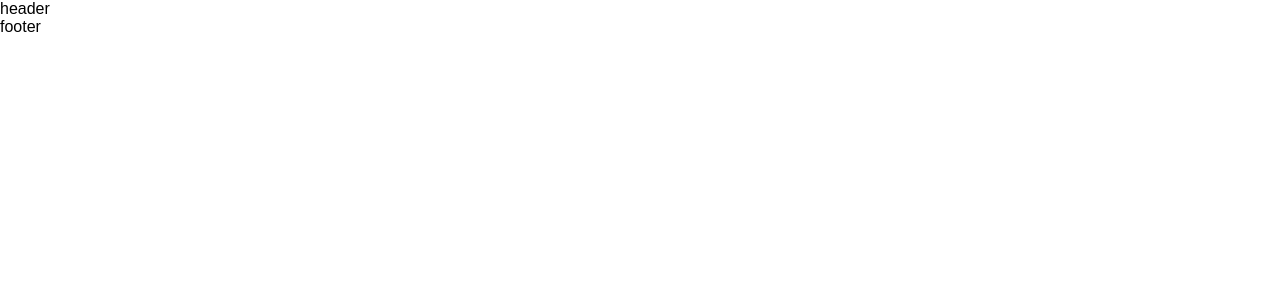
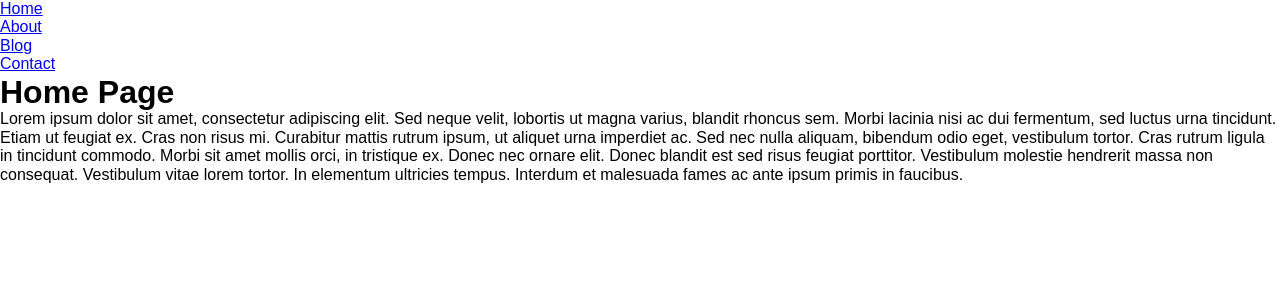
Before and after one commit to luketeal/Profile, a React (Create React App) app: page / in a window 1280 px wide. Shown: the top 300 px of the page. Built offline with nearby package versions, Linux system fonts and the light colour scheme.

Commit message:
switch to conditional rendering

```diff
--- a/src/App.js
+++ b/src/App.js
@@ -1,40 +1,8 @@
+import React from "react";
+import PortfolioContainer from "./components/PortfolioContainer";
+import './css/normalize v8.0.1.css';
+import './css/index.css';
 
-import React from 'react';
-import { BrowserRouter as Router, Route } from 'react-router-dom';
-
-import Home from './pages/home';
-import Profile from './pages/profile';
-import Header from './components/header';
-import Footer from './components/footer';
-
-// const client = new ApolloClient({
-//   uri: '/graphql',
-//   cache: new InMemoryCache(),
-// });
-
-function App() {
-  return (
-    // <ApolloProvider client={client}>
-      // {/* Wrap page elements in Router component to keep track of location state */}
-      <Router>
-        <div>
-          <Header />
-          <div>
-
-            <Route exact path="/profile">
-              <Home />
-            </Route>
-
-            <Route exact path="/profile/profile">
-              <Profile />
-            </Route>
-
-          </div>
-          <Footer />
-        </div>
-      </Router>
-    // </ApolloProvider>
-  );
-}
+const App = () => <PortfolioContainer />;
 
 export default App;
--- /dev/null
+++ b/src/components/NavTabs.js
@@ -0,0 +1,53 @@
+import React from 'react';
+
+// Here we are using object destructuring assignment to pluck off our variables from the props object
+// We assign them to their own variable names
+function NavTabs({ currentPage, handlePageChange }) {
+  return (
+    <ul className="nav nav-tabs">
+      <li className="nav-item">
+        <a
+          href="#home"
+          onClick={() => handlePageChange('Home')}
+          // This is a conditional (ternary) operator that checks to see if the current page is "Home"
+          // If it is, we set the current page to 'nav-link-active', otherwise we set it to 'nav-link'
+          className={currentPage === 'Home' ? 'nav-link active' : 'nav-link'}
+        >
+          Home
+        </a>
+      </li>
+      <li className="nav-item">
+        <a
+          href="#about"
+          onClick={() => handlePageChange('About')}
+          // Check to see if the currentPage is `About`, and if so we use the active link class from bootstrap. Otherwise, we set it to a normal nav-link
+          className={currentPage === 'About' ? 'nav-link active' : 'nav-link'}
+        >
+          About
+        </a>
+      </li>
+      <li className="nav-item">
+        <a
+          href="#blog"
+          onClick={() => handlePageChange('Blog')}
+          // Check to see if the currentPage is `Blog`, and if so we use the active link class from bootstrap. Otherwise, we set it to a normal nav-link
+          className={currentPage === 'Blog' ? 'nav-link active' : 'nav-link'}
+        >
+          Blog
+        </a>
+      </li>
+      <li className="nav-item">
+        <a
+          href="#contact"
+          onClick={() => handlePageChange('Contact')}
+          // Check to see if the currentPage is `Contact`, and if so we use the active link class from bootstrap. Otherwise, we set it to a normal nav-link
+          className={currentPage === 'Contact' ? 'nav-link active' : 'nav-link'}
+        >
+          Contact
+        </a>
+      </li>
+    </ul>
+  );
+}
+
+export default NavTabs;
--- /dev/null
+++ b/src/components/PortfolioContainer.js
@@ -0,0 +1,35 @@
+import React, { useState } from 'react';
+import NavTabs from './NavTabs';
+import Home from './pages/Home';
+import About from './pages/About';
+import Blog from './pages/Blog';
+import Contact from './pages/Contact';
+
+export default function PortfolioContainer() {
+  const [currentPage, setCurrentPage] = useState('Home');
+
+  // This method is checking to see what the value of `currentPage` is. Depending on the value of currentPage, we return the corresponding component to render.
+  const renderPage = () => {
+    if (currentPage === 'Home') {
+      return <Home />;
+    }
+    if (currentPage === 'About') {
+      return <About />;
+    }
+    if (currentPage === 'Blog') {
+      return <Blog />;
+    }
+    return <Contact />;
+  };
+
+  const handlePageChange = (page) => setCurrentPage(page);
+
+  return (
+    <div>
+      {/* We are passing the currentPage from state and the function to update it */}
+      <NavTabs currentPage={currentPage} handlePageChange={handlePageChange} />
+      {/* Here we are calling the renderPage method which will return a component  */}
+      {renderPage()}
+    </div>
+  );
+}
--- a/src/components/footer/index.js
+++ /dev/null
@@ -1,12 +0,0 @@
-import React from 'react';
-// Import hooks from React Router
-
-const footer = () => {
-  return (
-    <footer>
-        <p>footer</p>
-    </footer>
-  );
-};
-
-export default footer;
--- a/src/components/header/index.js
+++ /dev/null
@@ -1,13 +0,0 @@
-import React from 'react';
-// Import React Router Link component for internal hyperlinks
-// import { Link } from 'react-router-dom';
-
-const header = () => {
-  return (
-    <header>
-        <p>header</p>
-    </header>
-  );
-};
-
-export default header;
--- /dev/null
+++ b/src/components/pages/About.js
@@ -0,0 +1,17 @@
+import React from 'react';
+
+export default function About() {
+  return (
+    <div>
+      <h1>About Page</h1>
+      <p>
+        Nunc pharetra finibus est at efficitur. Praesent sed congue diam.
+        Integer gravida dui mauris, ut interdum nunc egestas sed. Aenean sed
+        mollis diam. Nunc aliquet risus ac finibus porta. Nam quis arcu non
+        lectus tincidunt fermentum. Suspendisse aliquet orci porta quam semper
+        imperdiet. Praesent euismod mi justo, faucibus scelerisque risus cursus
+        in. Sed rhoncus mollis diam, sit amet facilisis lectus blandit at.
+      </p>
+    </div>
+  );
+}
--- /dev/null
+++ b/src/components/pages/Blog.js
@@ -0,0 +1,24 @@
+import React from 'react';
+
+export default function Blog() {
+  return (
+    <div>
+      <h1>Blog Page</h1>
+      <p>
+        Donec a volutpat quam. Curabitur nec varius justo, sed rutrum ligula.
+        Curabitur pellentesque turpis sit amet eros iaculis, a mollis arcu
+        dictum. Ut vel ante eget massa ornare placerat. Etiam nisl orci, finibus
+        sodales volutpat et, hendrerit ut dolor. Suspendisse porta dictum nunc,
+        sed pretium risus rutrum eget. Nam consequat, ligula in faucibus
+        vestibulum, nisi justo laoreet risus, luctus luctus mi lacus sit amet
+        libero. Class aptent taciti sociosqu ad litora torquent per conubia
+        nostra, per inceptos himenaeos. Mauris pretium condimentum tellus eget
+        lobortis. Interdum et malesuada fames ac ante ipsum primis in faucibus.
+        Donec placerat accumsan mi, ut congue neque placerat eu. Donec nec ipsum
+        in velit pellentesque vehicula sit amet at augue. Maecenas aliquam
+        bibendum congue. Pellentesque semper, lectus non ullamcorper iaculis,
+        est ligula suscipit velit, sed bibendum turpis dui in sapien.
+      </p>
+    </div>
+  );
+}
--- /dev/null
+++ b/src/components/pages/Contact.js
@@ -0,0 +1,22 @@
+import React from 'react';
+
+export default function Contact() {
+  return (
+    <div>
+      <h1>Contact Page</h1>
+      <p>
+        Integer cursus bibendum sem non pretium. Vestibulum in aliquet sem, quis
+        molestie urna. Aliquam semper ultrices varius. Aliquam faucibus sit amet
+        magna a ultrices. Aenean pellentesque placerat lacus imperdiet
+        efficitur. In felis nisl, luctus non ante euismod, tincidunt bibendum
+        mi. In a molestie nisl, eu sodales diam. Nam tincidunt lacus quis magna
+        posuere, eget tristique dui dapibus. Maecenas fermentum elementum
+        faucibus. Quisque nec metus vestibulum, egestas massa eu, sollicitudin
+        ipsum. Nulla facilisi. Sed ut erat ligula. Nam tincidunt nunc in nibh
+        dictum ullamcorper. Class aptent taciti sociosqu ad litora torquent per
+        conubia nostra, per inceptos himenaeos. Etiam ornare rutrum felis at
+        rhoncus. Etiam vel condimentum magna, quis tempor nulla.
+      </p>
+    </div>
+  );
+}
--- /dev/null
+++ b/src/components/pages/Home.js
@@ -0,0 +1,21 @@
+import React from 'react';
+
+export default function Home() {
+  return (
+    <div>
+      <h1>Home Page</h1>
+      <p>
+        Lorem ipsum dolor sit amet, consectetur adipiscing elit. Sed neque
+        velit, lobortis ut magna varius, blandit rhoncus sem. Morbi lacinia nisi
+        ac dui fermentum, sed luctus urna tincidunt. Etiam ut feugiat ex. Cras
+        non risus mi. Curabitur mattis rutrum ipsum, ut aliquet urna imperdiet
+        ac. Sed nec nulla aliquam, bibendum odio eget, vestibulum tortor. Cras
+        rutrum ligula in tincidunt commodo. Morbi sit amet mollis orci, in
+        tristique ex. Donec nec ornare elit. Donec blandit est sed risus feugiat
+        porttitor. Vestibulum molestie hendrerit massa non consequat. Vestibulum
+        vitae lorem tortor. In elementum ultricies tempus. Interdum et malesuada
+        fames ac ante ipsum primis in faucibus.
+      </p>
+    </div>
+  );
+}
--- a/src/pages/home.js
+++ /dev/null
@@ -1,13 +0,0 @@
-import React from 'react';
-// Import React Router Link component for internal hyperlinks
-// import { Link } from 'react-router-dom';
-
-const home = () => {
-  return (
-    <main >
-        <p>home</p>
-    </main>
-  );
-};
-
-export default home;
--- a/src/pages/profile.js
+++ /dev/null
@@ -1,13 +0,0 @@
-import React from 'react';
-// Import React Router Link component for internal hyperlinks
-// import { Link } from 'react-router-dom';
-
-const profile = () => {
-  return (
-    <main >
-        <p>profile</p>
-    </main>
-  );
-};
-
-export default profile;
```
Also changed, not shown: src/work.js (added, +12 -0 lines).
